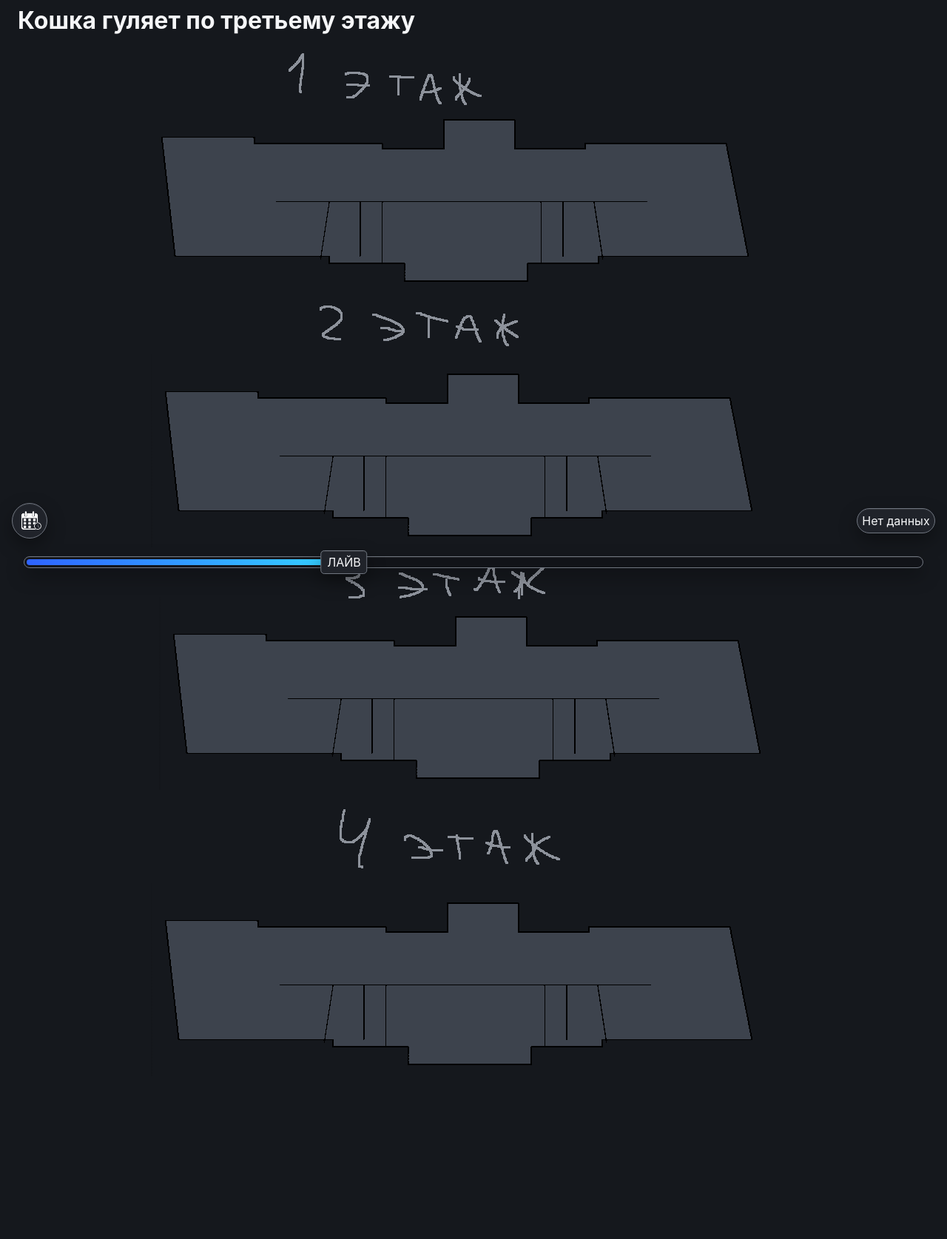
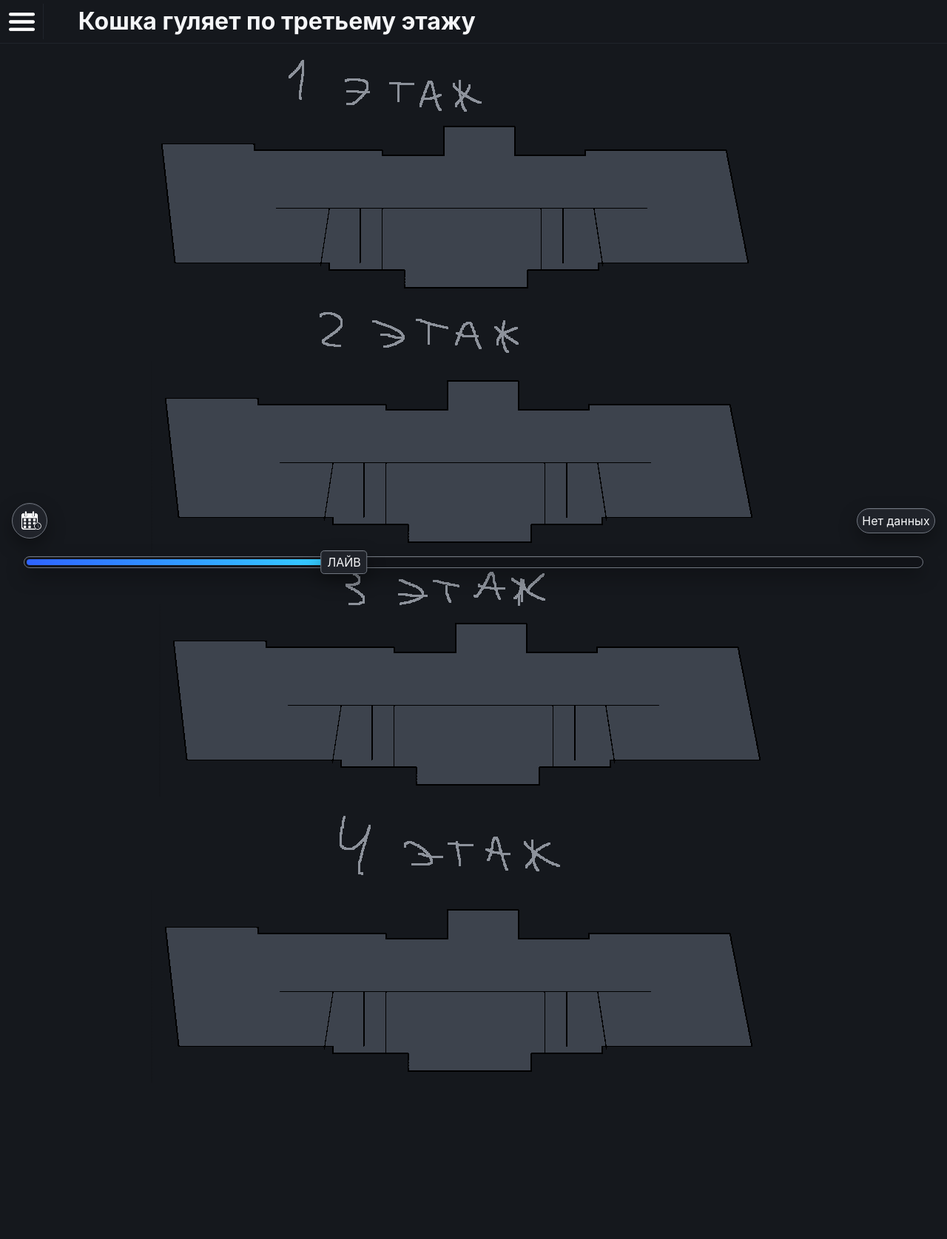
Before and after one commit to bentelben/paws-tracker, a Django app: page /map/ in a window 1280 px wide. Shown: the whole page at 74% size. Before the commit the page ends 1440 px from the top, so only its background shows below. Run offline with Django 5.2, Linux system fonts and the light colour scheme; data comes from the database, SQL or seed files in the repository; data that the repository does not hold is empty.

Commit message:
add header with status bar

```diff
--- a/website/main/urls.py
+++ b/website/main/urls.py
@@ -1,6 +1,6 @@
 from django.urls import path, include
 
-from main.views import MapView, GetDayDataView, GetLiveUpdatesView, GenerateDotView
+from main.views import MapView, GetDayDataView, GetLiveUpdatesView, GetStatusView, GenerateDotView
 
 app_name = 'main'
 
@@ -8,5 +8,6 @@ urlpatterns = [
     path('map/', MapView.as_view(), name='map'),
     path('api/day/<str:date_str>', GetDayDataView.as_view(), name='api_day'),
     path('api/live/<int:last_time>', GetLiveUpdatesView.as_view(), name='api_live'),
+    path('api/status', GetStatusView.as_view(), name='api_status'),
     path('generatedot/', GenerateDotView.as_view()),
 ]
--- a/website/main/views.py
+++ b/website/main/views.py
@@ -62,6 +62,12 @@ class GetLiveUpdatesView(View):
 
         return SELECTED_MAP.locationsToJsonResponse(locations)
 
+class GetStatusView(View):
+    def get(self, request: HttpRequest):
+        text = "Кошка гуляет по третьему этажу"
+
+        return JsonResponse({"text": text})
+
 class GenerateDotView(View):
     def get(self, request: HttpRequest):
         last_location = Location.objects.order_by('-time').first()
--- a/website/static/css/map.css
+++ b/website/static/css/map.css
@@ -10,17 +10,87 @@
 }
 
 body {
-    background-color: var(--bg);
+    padding-top: 3rem;
     padding-left: 1rem;
     padding-right: 1rem;
     padding-bottom: 7rem;
+
     color: var(--text);
+    background-color: var(--bg);
     font-family: Inter, Roboto, Arial, sans-serif;
 }
 
-.status-bar {
+.header {
+    position: fixed;
+    left: 0;
+    right: 0;
+    top: 0;
+    width: 100%;
+
+    z-index: 3;
+
+    box-sizing: border-box;
+    padding: 0.3rem;
+    padding-left: 0;
+
+    display: flex;
+    align-items: center;
+    justify-content: space-between;
+
+    background-color: #15181d;
+    border-bottom: 1px solid #20242b;
+}
+
+.menu-button {
+    flex-shrink: 0;
+    width: 3rem;
+    height: 3rem;
+
+    padding-left: 0.3rem;
+    padding-right: 0.3rem;
+
+    background-image: url('../images/icons/menu.png');
+    background-repeat: no-repeat;
+    background-position: center;
+    background-size: 60%;
+
+    border-right: 1px solid #20242b;
+
+    cursor: pointer;
+}
+
+.status-wrapper {
+    overflow: hidden;
+    white-space: nowrap;
+    width: 100%;
+
+    padding-left: 0.5rem;
+
     font-size: 2rem;
     font-weight: bold;
+}
+
+.status-content {
+    display: inline-block;
+    animation: marquee 7s linear infinite;
+}
+
+.status-content span {
+    display: inline-block;
+    padding-right: 5rem;
+}
+
+@keyframes marquee {
+    0% {
+        transform: translate3d(0%, 0, 0);
+    }
+    10% {
+        transform: translate3d(0%, 0, 0);
+    }
+
+    100% {
+        transform: translate3d(-50%, 0, 0);
+    }
 }
 
 .map-section {
@@ -36,8 +106,10 @@ body {
     right: 0;
     bottom: 0;
     width: 100%;
+
+    z-index: 3;
+
     box-sizing: border-box;
-
     padding-left: 1rem;
     padding-right: 1rem;
     padding-bottom: calc(0.5rem + env(safe-area-inset-bottom, 0px));
--- a/website/static/js/map.js
+++ b/website/static/js/map.js
@@ -312,8 +312,9 @@ async function FetchLiveUpdates() {
         DrawLive(data);
         locations = locations.concat(data);
     }
+}
 
-}
+
 
 /* Live mode */
 async function CheckLiveUpdates() {
--- /dev/null
+++ b/website/static/js/status.js
@@ -0,0 +1,33 @@
+const FETCH_STATUS_URL = '/api/status';
+const STATUS_UPDATE_INTERVAL = 10*1000;
+
+const status1 = document.getElementById('status1');
+const status2 = document.getElementById('status2');
+
+var statusUpdateTimer = null;
+
+async function UpdateStatus() {
+    const response = await fetch(FETCH_STATUS_URL);
+
+    if (!response.ok) {
+        alert('Не удалось загрузить статус');
+        return;
+    }
+
+    const text = (await response.json()).text;
+
+    status1.textContent = text;
+    status2.textContent = text;
+}
+
+document.addEventListener('visibilitychange', () => {
+    if (document.hidden && statusUpdateTimer !== null) {
+        clearInterval(statusUpdateTimer);
+        statusUpdateTimer = null;
+    } else if (!document.hidden && statusUpdateTimer === null) {
+        statusUpdateTimer = setInterval(UpdateStatus, STATUS_UPDATE_INTERVAL);
+        UpdateStatus();
+    }
+});
+statusUpdateTimer = setInterval(UpdateStatus, STATUS_UPDATE_INTERVAL);
+UpdateStatus();
--- a/website/templates/map.html
+++ b/website/templates/map.html
@@ -9,8 +9,12 @@
     </head>
     <body>
         <div class="header">
-            <div id="statusBar" class="status-bar">
-                Кошка гуляет по третьему этажу
+            <div class="menu-button"></div>
+            <div class="status-wrapper">
+                <div class="status-content">
+                    <!-- Не ставить пробелы и переносы строк между спанами!!! -->
+                    <span id="status1"></span><span id="status2" aria-hidden="true"></span>
+                </div>
             </div>
         </div>
         <div class="map-section">
@@ -39,4 +43,5 @@
         </div>
     </body>
     <script src="{% static 'js/map.js' %}?v={{version}}"></script>
+    <script src="{% static 'js/status.js' %}?v={{version}}"></script>
 </html>
```
Also changed, not shown: website/static/images/icons/menu.png (added).
